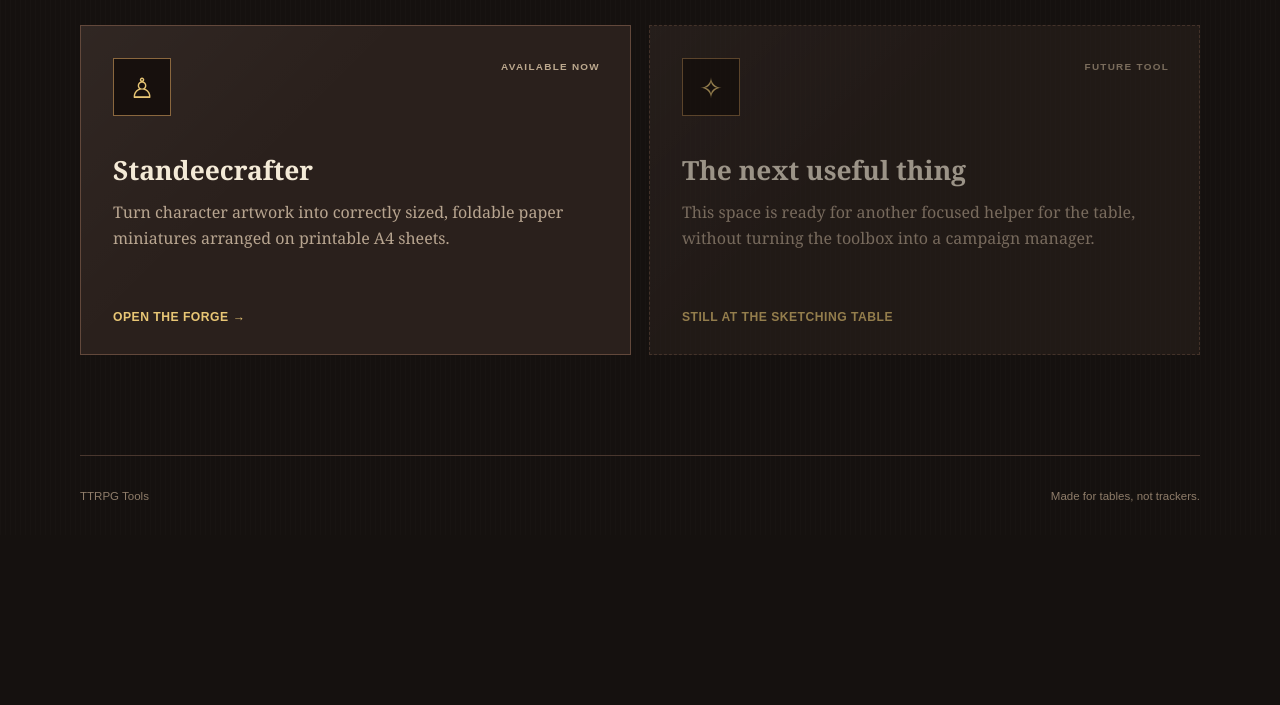
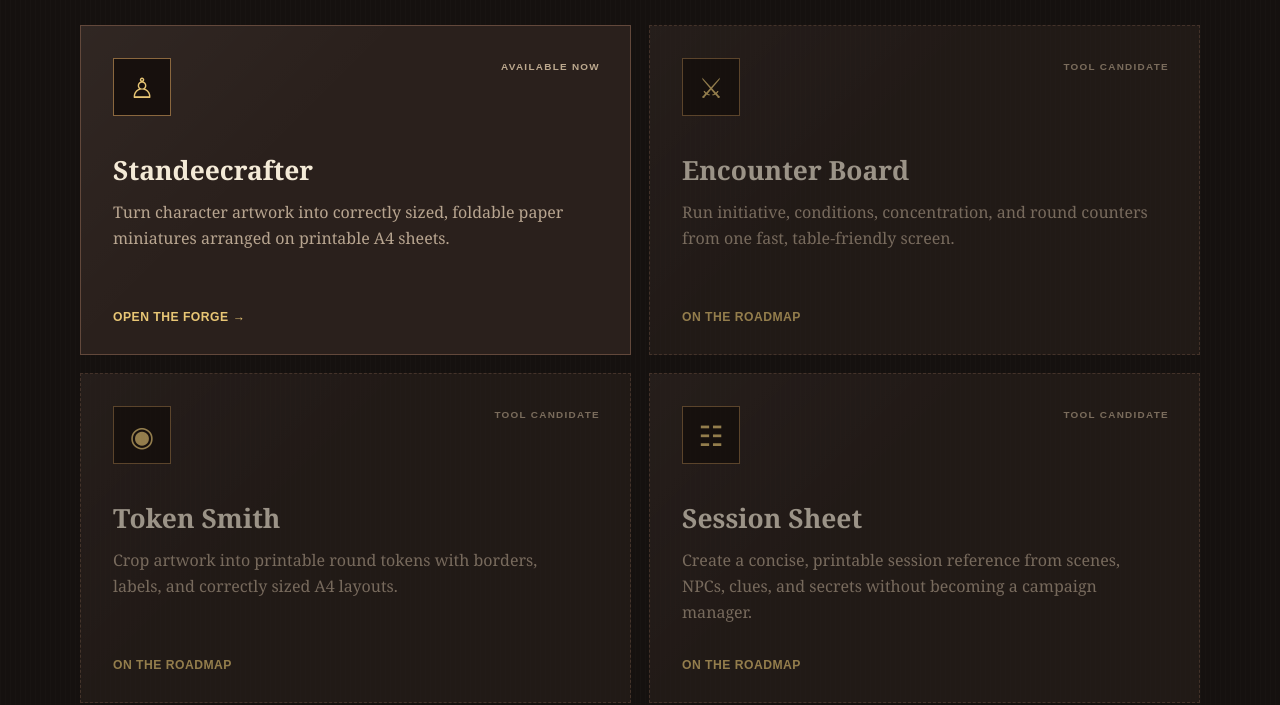
Before and after one commit to Savutro/ttrpg-tools, a website built with Vite: page index.html in a window 1280 px wide. Shown: the part 723-1428 px from the top of the page. Before the commit the page ends 1258 px from the top, so only its background shows below. Built offline with nearby package versions, Linux system fonts and the light colour scheme.

Commit message:
refactor: improve code separation

```diff
--- a/index.html
+++ b/index.html
@@ -33,23 +33,7 @@
         <p>More workshop drawers will appear here as they are forged.</p>
       </div>
 
-      <div class="tool-grid">
-        <a class="tool-card available" href="standee.html">
-          <span class="tool-icon" aria-hidden="true">♙</span>
-          <span class="tool-status">Available now</span>
-          <h3>Standeecrafter</h3>
-          <p>Turn character artwork into correctly sized, foldable paper miniatures arranged on printable A4 sheets.</p>
-          <span class="tool-action">Open the forge <span aria-hidden="true">→</span></span>
-        </a>
-
-        <article class="tool-card forthcoming">
-          <span class="tool-icon" aria-hidden="true">✧</span>
-          <span class="tool-status">Future tool</span>
-          <h3>The next useful thing</h3>
-          <p>This space is ready for another focused helper for the table, without turning the toolbox into a campaign manager.</p>
-          <span class="tool-action">Still at the sketching table</span>
-        </article>
-      </div>
+      <div class="tool-grid" id="toolCatalog"></div>
     </section>
   </main>
 
@@ -57,5 +41,6 @@
     <span>TTRPG Tools</span>
     <span>Made for tables, not trackers.</span>
   </footer>
+  <script type="module" src="./src/overview/main.ts"></script>
 </body>
 </html>
--- a/package.json
+++ b/package.json
@@ -1,6 +1,6 @@
 {
   "name": "ttrpg-tools",
-  "version": "1.0.0",
+  "version": "0.1.0",
   "private": true,
   "type": "module",
   "scripts": {
--- /dev/null
+++ b/src/overview/main.ts
@@ -0,0 +1,34 @@
+import { tools, type ToolDefinition } from "../shared/tool-catalog";
+
+function createCard(tool: ToolDefinition): HTMLElement {
+  const card = document.createElement(tool.href ? "a" : "article");
+  card.className = `tool-card ${tool.status === "available" ? "available" : "forthcoming"}`;
+
+  if (card instanceof HTMLAnchorElement && tool.href) card.href = tool.href;
+
+  const icon = document.createElement("span");
+  icon.className = "tool-icon";
+  icon.ariaHidden = "true";
+  icon.textContent = tool.icon;
+
+  const status = document.createElement("span");
+  status.className = "tool-status";
+  status.textContent = tool.status === "available" ? "Available now" : "Tool candidate";
+
+  const heading = document.createElement("h3");
+  heading.textContent = tool.name;
+
+  const description = document.createElement("p");
+  description.textContent = tool.description;
+
+  const action = document.createElement("span");
+  action.className = "tool-action";
+  action.textContent = tool.status === "available" ? "Open the forge →" : "On the roadmap";
+
+  card.append(icon, status, heading, description, action);
+  return card;
+}
+
+const catalog = document.querySelector<HTMLElement>("#toolCatalog");
+if (!catalog) throw new Error("Tool catalog container not found.");
+catalog.append(...tools.map(createCard));
--- /dev/null
+++ b/src/shared/tool-catalog.ts
@@ -0,0 +1,37 @@
+export type ToolStatus = "available" | "candidate";
+
+export interface ToolDefinition {
+  name: string;
+  description: string;
+  icon: string;
+  status: ToolStatus;
+  href?: string;
+}
+
+export const tools: ToolDefinition[] = [
+  {
+    name: "Standeecrafter",
+    description: "Turn character artwork into correctly sized, foldable paper miniatures arranged on printable A4 sheets.",
+    icon: "♙",
+    status: "available",
+    href: "standee.html"
+  },
+  {
+    name: "Encounter Board",
+    description: "Run initiative, conditions, concentration, and round counters from one fast, table-friendly screen.",
+    icon: "⚔",
+    status: "candidate"
+  },
+  {
+    name: "Token Smith",
+    description: "Crop artwork into printable round tokens with borders, labels, and correctly sized A4 layouts.",
+    icon: "◉",
+    status: "candidate"
+  },
+  {
+    name: "Session Sheet",
+    description: "Create a concise, printable session reference from scenes, NPCs, clues, and secrets without becoming a campaign manager.",
+    icon: "☷",
+    status: "candidate"
+  }
+];
```
Also changed, not shown: src/standee/layout.ts (added, +88 -0 lines), src/standee/main.ts (renamed from src/main.ts, +23 -119 lines), src/standee/types.ts (added, +43 -0 lines), standee.html (+1 -1 lines), .github/workflows/static-site.yml, README.md, 1 other file.
